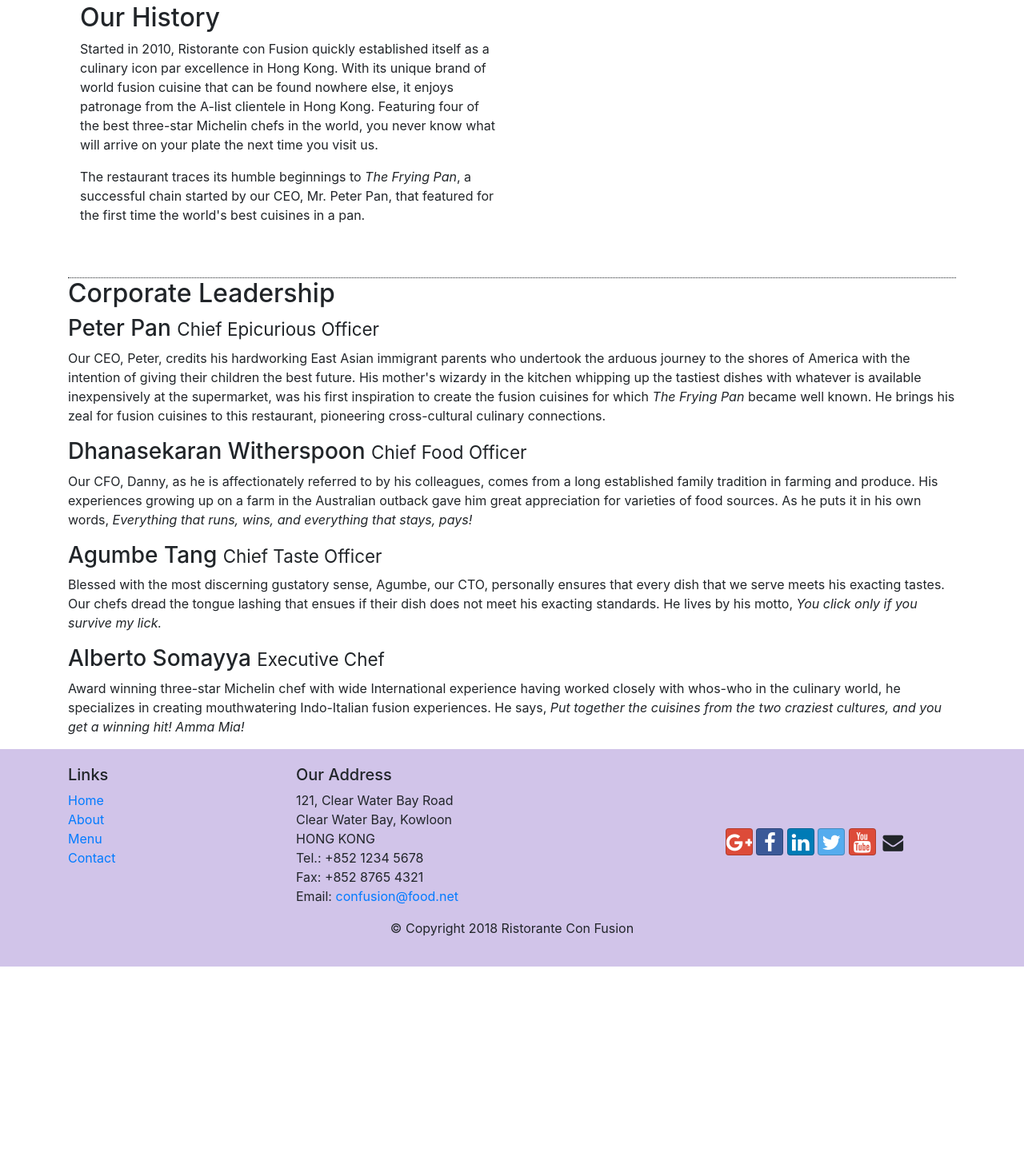
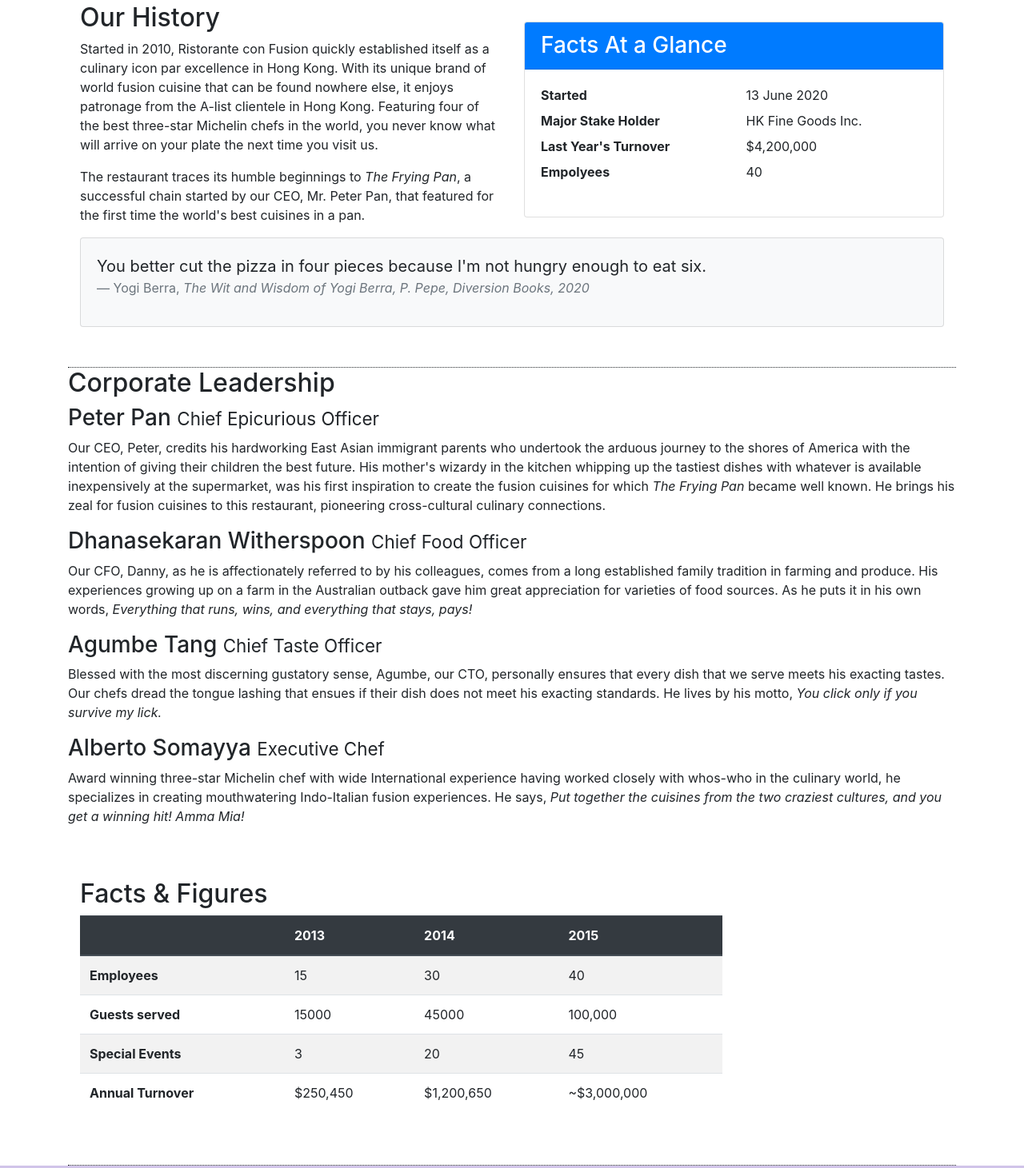
Before and after one commit to Leleka14/Hong-Kong-Bootstrap, a website: page aboutus.html in a window 1280 px wide. Shown: the part 512-1973 px from the top of the page at 80% size. Before the commit the page ends 1721 px from the top, so only its background shows below. Drawn offline with nearby package versions, Linux system fonts and the light colour scheme.

Commit message:
Tables and Cards learned

```diff
--- a/aboutus.html
+++ b/aboutus.html
@@ -66,7 +66,32 @@
                 <p>Started in 2010, Ristorante con Fusion quickly established itself as a culinary icon par excellence in Hong Kong. With its unique brand of world fusion cuisine that can be found nowhere else, it enjoys patronage from the A-list clientele in Hong Kong.  Featuring four of the best three-star Michelin chefs in the world, you never know what will arrive on your plate the next time you visit us.</p>
                 <p>The restaurant traces its humble beginnings to <em>The Frying Pan</em>, a successful chain started by our CEO, Mr. Peter Pan, that featured for the first time the world's best cuisines in a pan.</p>
             </div>
-            <div>
+            <div class="col-sm">
+                <div class="card">
+                    <h3 class="card-header bg-primary text-white">Facts At a Glance</h3>
+                    <div class="card-body">
+                        <dl class="row">
+                            <dt class="col-6">Started</dt>
+                            <dd class="col-6">13 June 2020</dd>
+                            <dt class="col-6">Major Stake Holder</dt>
+                            <dd class="col-6">HK Fine Goods Inc.</dd>
+                            <dt class="col-6">Last Year's Turnover</dt>
+                            <dd class="col-6">$4,200,000</dd>
+                            <dt class="col-6">Empolyees</dt>
+                            <dd class="col-6">40</dd>
+                        </dl>
+                    </div>
+                </div>
+            </div>
+            <div class="col-12">
+                <div class="card card-body bg-light">
+                    <blockquote class="blockquote">
+                        <p class="mb-0">You better cut the pizza in four pieces because I'm not hungry enough to eat six.</p>
+                        <footer class="blockquote-footer">Yogi Berra,
+                            <cite title="Source Title">The Wit and Wisdom of Yogi Berra, P. Pepe, Diversion Books, 2020</cite>
+                        </footer>
+                    </blockquote>
+                </div>
             </div>
         </div>
 
@@ -83,6 +108,50 @@
                 <h3>Alberto Somayya <small>Executive Chef</small></h3>
                 <p class="d-none d-sm-block">Award winning three-star Michelin chef with wide International experience having worked closely with whos-who in the culinary world, he specializes in creating mouthwatering Indo-Italian fusion experiences. He says, <em>Put together the cuisines from the two craziest cultures, and you get a winning hit! Amma Mia!</em></p>
             </div>
+       </div>
+       <div class="row row-content">
+           <div class="col-12 col-sm-9">
+               <h2>Facts &amp; Figures</h2>
+               <div class="table-responsive">
+                   <table class="table table-striped">
+                       <thead class="thead-dark">
+                           <tr>
+                               <th>&nbsp;</th>
+                               <th>2013</th>
+                               <th>2014</th>
+                               <th>2015</th>
+                           </tr>
+                       </thead>
+                       <tbody>
+                           <tr>
+                                <th>Employees</th>
+                                <td>15</td>
+                                <td>30</td>
+                                <td>40</td>
+                           </tr>
+                           <tr>
+                               <th>Guests served</th>
+                               <td>15000</td>
+                               <td>45000</td>
+                               <td>100,000</td>
+                           </tr>
+                           <tr>
+                               <th>Special Events</th>
+                               <td>3</td>
+                               <td>20</td>
+                               <td>45</td>
+                           </tr>
+                           <tr>
+                               <th>Annual Turnover</th>
+                               <td>$250,450</td>
+                               <td>$1,200,650</td>
+                               <td>~$3,000,000</td>
+                           </tr>
+                       </tbody>
+                   </table>
+               </div>
+           </div>
+           <div class="col-12 col-sm-3"></div>
        </div>
 
     </div>
```
Also changed, not shown: contactus.html (+1 -1 lines), script.js (added).
